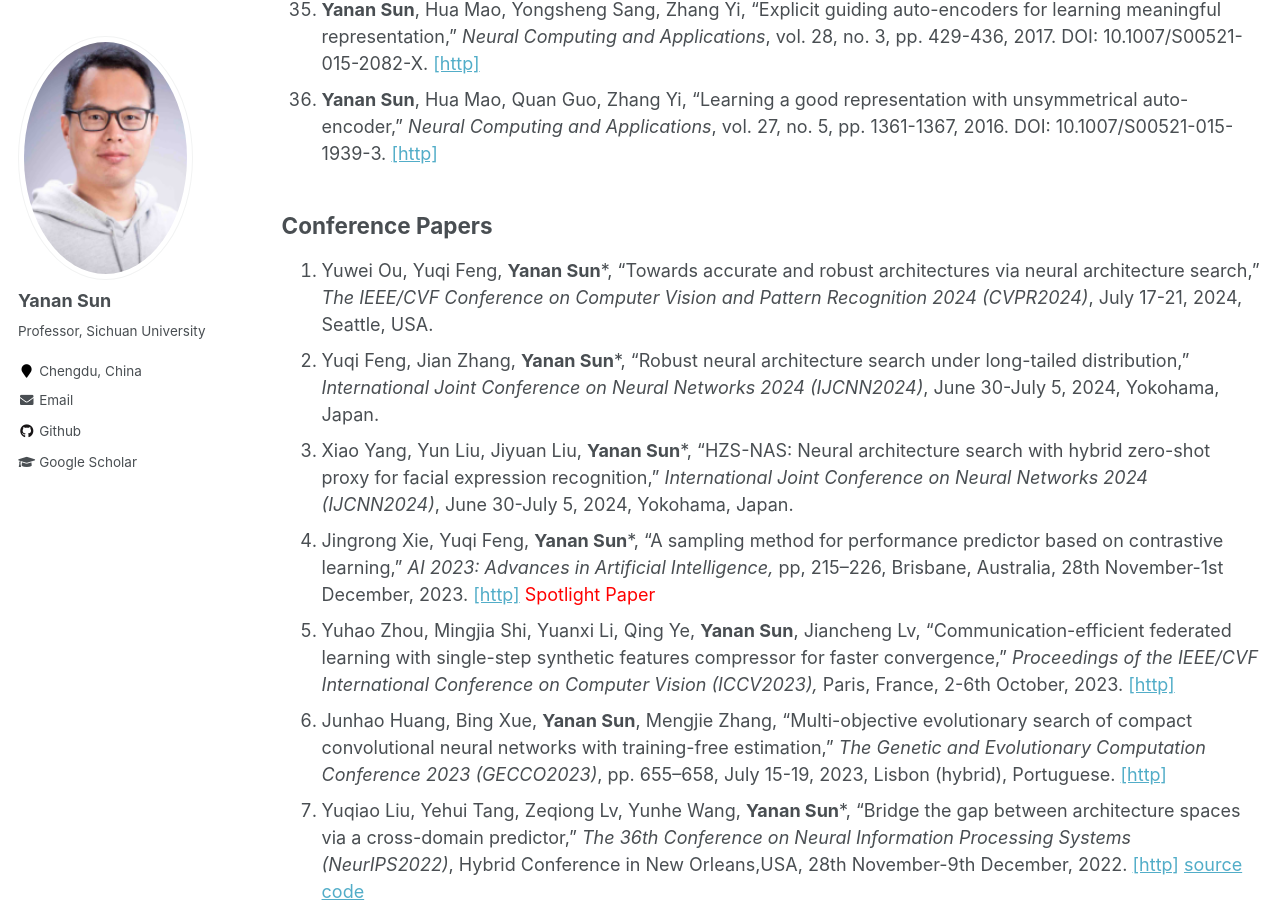
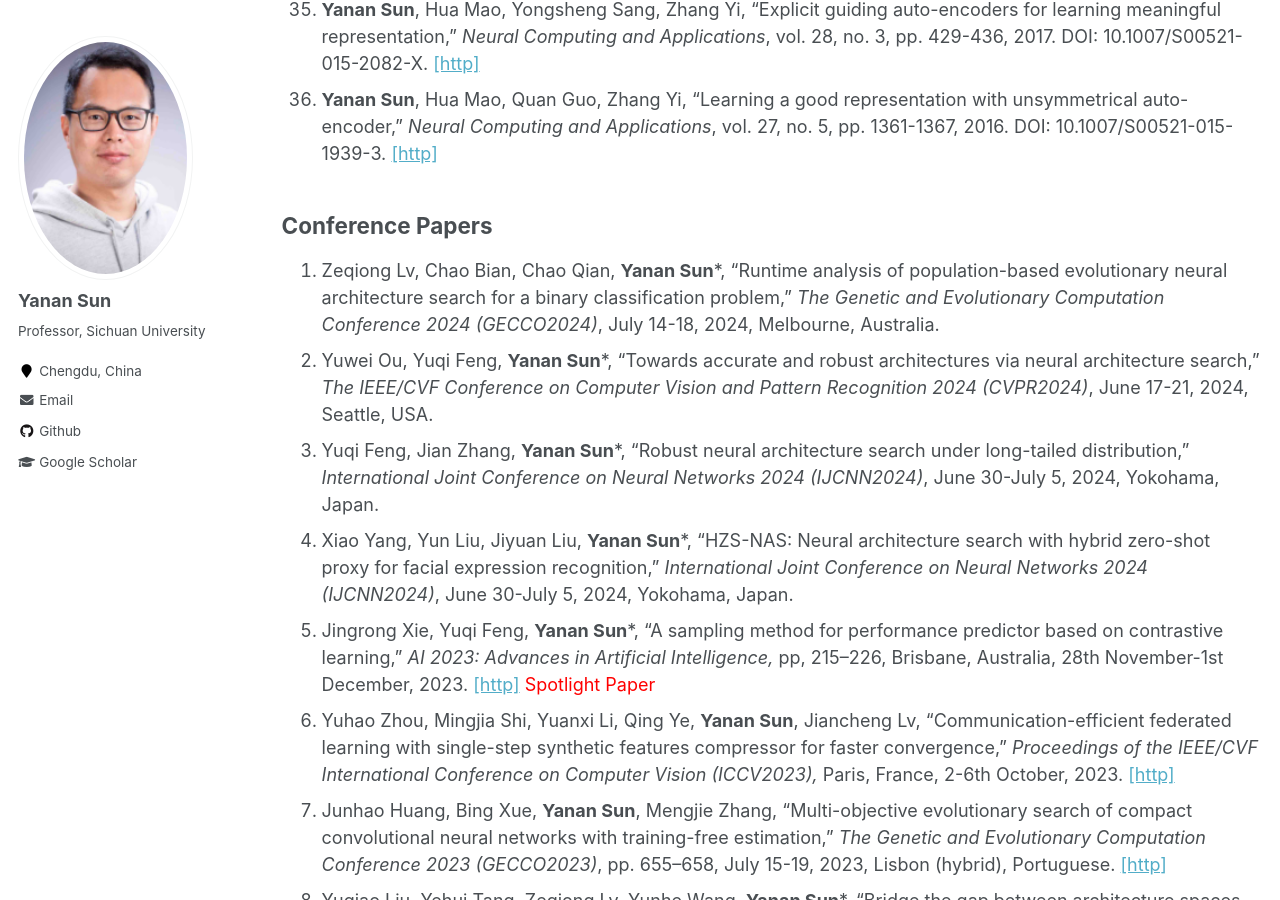
Before and after one commit to yn-sun/yn-sun.github.io, a Jekyll site: the page built from _pages/publications.md, in a window 1280 px wide and 900 px high, scrolled down 3876 px. Built offline with Jekyll 4.4.1, drawn with Linux system fonts in a browser that asks for light colours; comment, search, counter and statistics services are not loaded.

Commit message:
Update publications.md

```diff
--- a/_pages/publications.md
+++ b/_pages/publications.md
@@ -54,35 +54,36 @@ author_profile: true
 
 
 ## Conference Papers
-1. Yuwei Ou, Yuqi Feng, **Yanan Sun***, "Towards accurate and robust architectures via neural architecture search," <i>The IEEE/CVF Conference on Computer Vision and Pattern Recognition 2024 (CVPR2024)</i>,  July 17-21, 2024, Seattle, USA.
-2. Yuqi Feng, Jian Zhang, **Yanan Sun***, "Robust neural architecture search under long-tailed distribution," <i>International Joint Conference on Neural Networks 2024 (IJCNN2024)</i>,  June 30-July 5, 2024, Yokohama, Japan.
-3. Xiao Yang, Yun Liu, Jiyuan Liu, **Yanan Sun***, "HZS-NAS: Neural architecture search with hybrid zero-shot proxy for facial expression recognition," <i>International Joint Conference on Neural Networks 2024 (IJCNN2024)</i>,  June 30-July 5, 2024, Yokohama, Japan.
-4. Jingrong Xie, Yuqi Feng, **Yanan Sun***, "A sampling method for performance predictor based on contrastive learning," <i>AI 2023: Advances in Artificial Intelligence,</i> pp, 215–226, Brisbane, Australia, 28th November-1st December, 2023.  [[http]](https://link.springer.com/chapter/10.1007/978-981-99-8388-9_18)  <span style="color: #FF0000">Spotlight Paper</span>
-5. Yuhao Zhou, Mingjia Shi, Yuanxi Li, Qing Ye, **Yanan Sun**, Jiancheng Lv, "Communication-efficient federated learning with single-step synthetic features compressor for faster convergence," <i>Proceedings of the IEEE/CVF International Conference on Computer Vision (ICCV2023),</i> Paris, France, 2-6th October, 2023.   [[http]](https://ieeexplore.ieee.org/abstract/document/10376768)
-6. Junhao Huang, Bing Xue, **Yanan Sun**, Mengjie Zhang, "Multi-objective evolutionary search of compact convolutional neural networks with training-free estimation," <i>The Genetic and Evolutionary Computation Conference 2023 (GECCO2023)</i>, pp. 655–658, July 15-19, 2023, Lisbon (hybrid), Portuguese. [[http]](https://dl.acm.org/doi/10.1145/3583133.3590535)
-7. Yuqiao Liu, Yehui Tang, Zeqiong Lv, Yunhe Wang, **Yanan Sun***, "Bridge the gap between architecture spaces via a cross-domain predictor," <i>The 36th Conference on Neural Information Processing Systems (NeurIPS2022)</i>, Hybrid Conference in New Orleans,USA, 28th November-9th December, 2022. [[http]](https://openreview.net/pdf?id=nE6vnoHz9--) [source code](https://github.com/lyq998/CDP)
-8. Junhao Huang, Bing Xue, **Yanan Sun**, Mengjie Zhang, "EDE-NAS: An eclectic differential evolution approach to single-path neural architecture search," <i>AI 2022: AI 2022: Advances in Artificial Intelligence</i>, pp. 116-130, Perth, Western Australia, 5-8th December, 2022. [[http]](https://link.springer.com/chapter/10.1007/978-3-031-22695-3_9) [source code](https://github.com/HuangJunh/EDE-NAS)
-9. Jie Wu, Ben Feng, **Yanan Sun***, "Genetic algorithm-based transformer architecture design for neural machine translation," <i>The 5th International Conference on Machine Learning and Machine Intelligence (MLMI2022)</i>, Hangzhou, China, 23-25th September, 2022. [[http]](https://dl.acm.org/doi/abs/10.1145/3568199.3568215)  <span style="color: #FF0000">Best Paper</span>
-10. Rui Zhang, Andrew Lensen, **Yanan Sun***, "Speeding up genetic programming based symbolic regression using GPUs," <i>PRICAI 2022: Trends in Artificial Intelligence</i>, pp. 519-533, Shanghai, China, 10-13th November, 2022. [[http]](https://link.springer.com/chapter/10.1007/978-3-031-20862-1_38) [Source code](https://github.com/RayZhhh/SymbolicRegressionGPU)
-11. Jie Wu, **Yanan Sun***, "Adaptively joint pixel-wise semantic correlation in surface normal estimation," <i>International Joint Conference on Neural Networks (IJCNN 2022)</i>, Padua, Italy, 18-23th July, 2022. [[http]](https://ieeexplore.ieee.org/abstract/document/9892847)
-12. Zilin Xiao, **Yanan Sun***, "Exploring the effectiveness of appearance descriptor in DeepSORT," <i>International Joint Conference on Neural Networks (IJCNN 2022)</i>, Padua, Italy, 18-23th July, 2022. [[http]](https://ieeexplore.ieee.org/abstract/document/9892847) [Source code](https://github.com/MrZilinXiao/Exploring-DeepSORT)
-13. Shuchao Deng, **Yanan Sun***, Galvan Edgar, "Neural architecture search using genetic algorithm for facial expression recognition," <i>The Genetic and Evolutionary Computation Conference 2022 (GECCO2022)</i>, pp. 423-426, July 9-13, 2022, Boston (hybrid), USA. [[http]](https://dl.acm.org/doi/10.1145/3520304.3528884) [Source code](https://github.com/Xiaojiuwo168/GA-FER)
-14. Peng Zeng, Andrew Lensen, **Yanan Sun***, "Large scale image classification using GPU-based genetic programming," <i>The Genetic and Evolutionary Computation Conference 2022 (GECCO2022)</i>, pp. 619–622, July 9-13, 2022, Boston (hybrid), USA. [[http]](https://dl.acm.org/doi/10.1145/3520304.3528892) [source code](https://github.com/zengpengnuaa/GPU_GP)
-15. Jie Wu, **Yanan Sun***, "Evolving deep parallel neural networks for multi-task learning," <i>ICA3PP 2021: Algorithms and Architectures for Parallel Processing</i>, pp. 517–531, 3-5 December, 2021, Xiamen, China. [[http]](https://link.springer.com/chapter/10.1007/978-3-030-95388-1_34) [Source code](https://github.com/J-Wu97/EVO-MTL)
-16. Yuhan Fang, Yuqiao Liu, **Yanan Sun***, "Evolving deep neural networks for collaborative filtering," <i>ICONIP 2021: Neural Information Processing</i>, pp. 230–238, 8-12 December, 2021, BALI, Indonesia. [[http]](https://link.springer.com/chapter/10.1007/978-3-030-92310-5_27) [Source code](https://github.com/PRIEEE/Evolve-CF)
-17. Yuqiao Liu, Yehui Tang, **Yanan Sun***, "Homogeneous architecture augmentation for neural predictor," <i>Proceedings of the IEEE/CVF International Conference on Computer Vision (ICCV2021),</i> pp. 12249-12258, 2021. [[http]](https://openaccess.thecvf.com/content/ICCV2021/html/Liu_Homogeneous_Architecture_Augmentation_for_Neural_Predictor_ICCV_2021_paper.html) [Source code](https://github.com/lyq998/HAAP)
-18. Ben Feng, Dayiheng Liu, **Yanan Sun***, "Evolving transformer architecture for neural machine translation," <i>Proceedings of the Genetic and Evolutionary Computation Conference Companion (GECCO2021),</i> pp. 273-274, 2021. DOI:10.1145/3449726.3459441. [[http]](https://dl.acm.org/doi/abs/10.1145/3449726.3459441)
-19. Junhao Huang, Bing Xue, **Yanan Sun**, Mengjie Zhang, "A flexible variable-length particle swarm optimization approach to convolutional neural network architecture design," Accepted by <i>IEEE Congress on Evolutionary Computation 2021 (CEC2021)</i>, 28 June-1 July, Kraków, Poland (VIRTUAL), 2021. DOI: 10.1109/CEC45853.2021.9504716. [[http]](https://ieeexplore.ieee.org/document/9504716) [Source code](https://github.com/HuangJunh/FPSO) <span style="color: #FF0000">Best Student Paper Nomination (ONLY four among >400 accepted papers)</span>
-20. Xun Zhou, A.K. Qin, **Yanan Sun**, Kay Chen Tan, "A survey of advances in evolutionary neural architecture search," Accepted by <i>IEEE Congress on Evolutionary Computation 2021 (CEC2021)</i>, 28 June-1 July, Kraków, Poland (VIRTUAL), 2021, DOI:10.1109/CEC45853.2021.9504890. [[http]](https://ieeexplore.ieee.org/document/9504890)
-21. Jindi Lv, Qing Ye, **Yanan Sun**, Juan Zhao, Jiancheng Lv, "Heart-Darts: Classification of heartbeats using differentiable architecture search," Accepted by <i>International Joint Conference on Neural Networks (IJCNN 2021)</i>, Virtual Event, 18-22th July, 2021, DOI:10.1109/IJCNN52387.2021.9534184. [[http]](https://ieeexplore.ieee.org/document/9534184) [Source code](https://github.com/yn-sun/paper_source_code/tree/main/Heart-Darts)
-22. Wenxin Zhao, **Yanan Sun**, Bing Xue, "Improved bianry particle swarm optimization with evolutionary population dynamic for key oncogene selection," Proceedings of <i>IEEE Symposium Series on Computational Intelligence (SSCI 2020)</i>, Canberra Australia, 1-4 December, 2020, PP. 897-904. DOI: 10.1109/SSCI47803.2020.9308540. [[http]](https://ieeexplore.ieee.org/abstract/document/9308540)
-23. Yuqiao Liu, **Yanan Sun**, Bing Xue, Mengjie Zhang, "Evolving deep convolutional neural networks for hyperspectral image denoising," Proceedings of <i>International Joint Conference on Neural Networks (IJCNN 2020)</i>, Glasgow (UK), 19-24th July, 2020, DOI: 10.1109/IJCNN48605.2020.9207509. [[http]](https://ieeexplore.ieee.org/document/9207509)  [Source code](https://github.com/lyq998/pytorch)
-24. Qing Ye, Yuxuan Han, **Yanan Sun**, Jiancheng Lv, "PSO-PS:Parameter synchronization with particle swarm optimization for distributed training of deep neural networks," Proceedings of <i>International Joint Conference on Neural Networks (IJCNN 2020)</i>, Glasgow (UK), 19-24th July, 2020, DOI: 10.1109/IJCNN48605.2020.9207698. [[http]](https://ieeexplore.ieee.org/document/9207698)
-25. William Irwin-Harris, **Yanan Sun**, Bing Xue, Mengjie Zhang, "A graph-based encoding for evolutionary convolutional neural network architecture design," Proceedings of <i>IEEE Congress on Evolutionary Computation 2019 (CEC2019)</i>, Wellington, New Zealand, 2019, pp. 546-553. DOI: 10.1109/CEC.2019.8790093. [[http]](https://ieeexplore.ieee.org/document/8790093)
-26. Bin Wang, **Yanan Sun**, Bing Xue, Mengjie Zhang, "Evolving deep neural networks by multi-objective particle swarm optimization for image classification," Proceedings of <i>the Genetic and Evolutionary Computation Conference 2019 (GECCO2019)</i>, Prague, Czech Republic, 2019, PP. 490-498. DOI: 10.1145/3321707.3321735. [[http]](https://dl.acm.org/doi/10.1145/3321707.3321735)
-27. Bin Wang, **Yanan Sun**, Bing Xue, Mengjie Zhang, “A hybrid GA-PSO method for evolving architecture and short connections of deep convolutional neural networks,” <i>PRICAI 2019: Trends in Artificial Intelligence</i>, Yanuca Island, Cuvu, Fiji, 2019, pp. 650-663. DOI: 10.1007/978-3-030-29894-4_52. [[http]](https://link.springer.com/chapter/10.1007%2F978-3-030-29894-4_52)
-28. Bin Wang, **Yanan Sun**, Bing Xue, Mengjie Zhang, "A hybrid differential evolution approach to designing deep convolutional neural networks for image classification," <i>AI 2018: Advances in Artificial Intelligence</i>, Wellington, New Zealand, 2018, pp. 237-250. DOI: 10.1007/978-3-030-03991-2_24. [[http]](https://link.springer.com/chapter/10.1007%2F978-3-030-03991-2_24)
-29. **Yanan Sun**, Bing Xue, Mengjie Zhang, Gary G. Yen, "An experimental study on hyper-parameter optimization for stacked auto-encoders," Proceedings of <i>IEEE Congress on Evolutionary Computation 2018 (CEC2018)</i>, Rio de Janeiro, Brazil, 2018, pp. 638-645. DOI: 10.1109/CEC.2018.8477921. [[http]](https://ieeexplore.ieee.org/document/8477921)
-30. Bin Wang, **Yanan Sun**, Bing Xue, Mengjie Zhang, "Evolving deep convolutional neural networks by variable-length particle swarm optimization for image classification," Proceedings of <i>IEEE Congress on Evolutionary Computation 2018 (CEC2018)</i>, Rio de Janeiro, Brazil, 2018, pp. 1514-1521. DOI: 10.1109/CEC.2018.8477735. [[http]](https://ieeexplore.ieee.org/abstract/document/8477735)
-31. **Yanan Sun**, Gary G. Yen, Zhang Yi, "Global View-based selection mechanism for many-objective evolutionary algorithm," Proceedings of <i>IEEE Congress on Evolutionary Computation 2017 (CEC2017)</i>, Donostia-San Sebastián, Spain, 2017, pp. 427-434. DOI: 10.1109/CEC.2017.7969343. [[http]](https://ieeexplore.ieee.org/document/7969343)
-32. **Yanan Sun**, Gary G. Yen, Hua Mao, Zhang Yi, "Manifold dimension reduction based clustering for multi-objective evolutionary algorithm," Proceedings of <i>IEEE Congress on Evolutionary Computation 2016 (CEC2016)</i>, Vancouver, Canada, 2016, pp. 3785-3792. DOI: 10.1109/CEC.2016.7744269. [[http]](https://ieeexplore.ieee.org/document/7744269)
+1. Zeqiong Lv, Chao Bian, Chao Qian, **Yanan Sun***, "Runtime analysis of population-based evolutionary neural architecture search for a binary classification problem," <i>The Genetic and Evolutionary Computation Conference 2024 (GECCO2024)</i>,  July 14-18, 2024, Melbourne, Australia.
+2. Yuwei Ou, Yuqi Feng, **Yanan Sun***, "Towards accurate and robust architectures via neural architecture search," <i>The IEEE/CVF Conference on Computer Vision and Pattern Recognition 2024 (CVPR2024)</i>,  June 17-21, 2024, Seattle, USA.
+3. Yuqi Feng, Jian Zhang, **Yanan Sun***, "Robust neural architecture search under long-tailed distribution," <i>International Joint Conference on Neural Networks 2024 (IJCNN2024)</i>,  June 30-July 5, 2024, Yokohama, Japan.
+4. Xiao Yang, Yun Liu, Jiyuan Liu, **Yanan Sun***, "HZS-NAS: Neural architecture search with hybrid zero-shot proxy for facial expression recognition," <i>International Joint Conference on Neural Networks 2024 (IJCNN2024)</i>,  June 30-July 5, 2024, Yokohama, Japan.
+5. Jingrong Xie, Yuqi Feng, **Yanan Sun***, "A sampling method for performance predictor based on contrastive learning," <i>AI 2023: Advances in Artificial Intelligence,</i> pp, 215–226, Brisbane, Australia, 28th November-1st December, 2023.  [[http]](https://link.springer.com/chapter/10.1007/978-981-99-8388-9_18)  <span style="color: #FF0000">Spotlight Paper</span>
+6. Yuhao Zhou, Mingjia Shi, Yuanxi Li, Qing Ye, **Yanan Sun**, Jiancheng Lv, "Communication-efficient federated learning with single-step synthetic features compressor for faster convergence," <i>Proceedings of the IEEE/CVF International Conference on Computer Vision (ICCV2023),</i> Paris, France, 2-6th October, 2023.   [[http]](https://ieeexplore.ieee.org/abstract/document/10376768)
+7. Junhao Huang, Bing Xue, **Yanan Sun**, Mengjie Zhang, "Multi-objective evolutionary search of compact convolutional neural networks with training-free estimation," <i>The Genetic and Evolutionary Computation Conference 2023 (GECCO2023)</i>, pp. 655–658, July 15-19, 2023, Lisbon (hybrid), Portuguese. [[http]](https://dl.acm.org/doi/10.1145/3583133.3590535)
+8. Yuqiao Liu, Yehui Tang, Zeqiong Lv, Yunhe Wang, **Yanan Sun***, "Bridge the gap between architecture spaces via a cross-domain predictor," <i>The 36th Conference on Neural Information Processing Systems (NeurIPS2022)</i>, Hybrid Conference in New Orleans,USA, 28th November-9th December, 2022. [[http]](https://openreview.net/pdf?id=nE6vnoHz9--) [source code](https://github.com/lyq998/CDP)
+9. Junhao Huang, Bing Xue, **Yanan Sun**, Mengjie Zhang, "EDE-NAS: An eclectic differential evolution approach to single-path neural architecture search," <i>AI 2022: AI 2022: Advances in Artificial Intelligence</i>, pp. 116-130, Perth, Western Australia, 5-8th December, 2022. [[http]](https://link.springer.com/chapter/10.1007/978-3-031-22695-3_9) [source code](https://github.com/HuangJunh/EDE-NAS)
+10. Jie Wu, Ben Feng, **Yanan Sun***, "Genetic algorithm-based transformer architecture design for neural machine translation," <i>The 5th International Conference on Machine Learning and Machine Intelligence (MLMI2022)</i>, Hangzhou, China, 23-25th September, 2022. [[http]](https://dl.acm.org/doi/abs/10.1145/3568199.3568215)  <span style="color: #FF0000">Best Paper</span>
+11. Rui Zhang, Andrew Lensen, **Yanan Sun***, "Speeding up genetic programming based symbolic regression using GPUs," <i>PRICAI 2022: Trends in Artificial Intelligence</i>, pp. 519-533, Shanghai, China, 10-13th November, 2022. [[http]](https://link.springer.com/chapter/10.1007/978-3-031-20862-1_38) [Source code](https://github.com/RayZhhh/SymbolicRegressionGPU)
+12. Jie Wu, **Yanan Sun***, "Adaptively joint pixel-wise semantic correlation in surface normal estimation," <i>International Joint Conference on Neural Networks (IJCNN 2022)</i>, Padua, Italy, 18-23th July, 2022. [[http]](https://ieeexplore.ieee.org/abstract/document/9892847)
+13. Zilin Xiao, **Yanan Sun***, "Exploring the effectiveness of appearance descriptor in DeepSORT," <i>International Joint Conference on Neural Networks (IJCNN 2022)</i>, Padua, Italy, 18-23th July, 2022. [[http]](https://ieeexplore.ieee.org/abstract/document/9892847) [Source code](https://github.com/MrZilinXiao/Exploring-DeepSORT)
+14. Shuchao Deng, **Yanan Sun***, Galvan Edgar, "Neural architecture search using genetic algorithm for facial expression recognition," <i>The Genetic and Evolutionary Computation Conference 2022 (GECCO2022)</i>, pp. 423-426, July 9-13, 2022, Boston (hybrid), USA. [[http]](https://dl.acm.org/doi/10.1145/3520304.3528884) [Source code](https://github.com/Xiaojiuwo168/GA-FER)
+15. Peng Zeng, Andrew Lensen, **Yanan Sun***, "Large scale image classification using GPU-based genetic programming," <i>The Genetic and Evolutionary Computation Conference 2022 (GECCO2022)</i>, pp. 619–622, July 9-13, 2022, Boston (hybrid), USA. [[http]](https://dl.acm.org/doi/10.1145/3520304.3528892) [source code](https://github.com/zengpengnuaa/GPU_GP)
+16. Jie Wu, **Yanan Sun***, "Evolving deep parallel neural networks for multi-task learning," <i>ICA3PP 2021: Algorithms and Architectures for Parallel Processing</i>, pp. 517–531, 3-5 December, 2021, Xiamen, China. [[http]](https://link.springer.com/chapter/10.1007/978-3-030-95388-1_34) [Source code](https://github.com/J-Wu97/EVO-MTL)
+17. Yuhan Fang, Yuqiao Liu, **Yanan Sun***, "Evolving deep neural networks for collaborative filtering," <i>ICONIP 2021: Neural Information Processing</i>, pp. 230–238, 8-12 December, 2021, BALI, Indonesia. [[http]](https://link.springer.com/chapter/10.1007/978-3-030-92310-5_27) [Source code](https://github.com/PRIEEE/Evolve-CF)
+18. Yuqiao Liu, Yehui Tang, **Yanan Sun***, "Homogeneous architecture augmentation for neural predictor," <i>Proceedings of the IEEE/CVF International Conference on Computer Vision (ICCV2021),</i> pp. 12249-12258, 2021. [[http]](https://openaccess.thecvf.com/content/ICCV2021/html/Liu_Homogeneous_Architecture_Augmentation_for_Neural_Predictor_ICCV_2021_paper.html) [Source code](https://github.com/lyq998/HAAP)
+19. Ben Feng, Dayiheng Liu, **Yanan Sun***, "Evolving transformer architecture for neural machine translation," <i>Proceedings of the Genetic and Evolutionary Computation Conference Companion (GECCO2021),</i> pp. 273-274, 2021. DOI:10.1145/3449726.3459441. [[http]](https://dl.acm.org/doi/abs/10.1145/3449726.3459441)
+20. Junhao Huang, Bing Xue, **Yanan Sun**, Mengjie Zhang, "A flexible variable-length particle swarm optimization approach to convolutional neural network architecture design," Accepted by <i>IEEE Congress on Evolutionary Computation 2021 (CEC2021)</i>, 28 June-1 July, Kraków, Poland (VIRTUAL), 2021. DOI: 10.1109/CEC45853.2021.9504716. [[http]](https://ieeexplore.ieee.org/document/9504716) [Source code](https://github.com/HuangJunh/FPSO) <span style="color: #FF0000">Best Student Paper Nomination (ONLY four among >400 accepted papers)</span>
+21. Xun Zhou, A.K. Qin, **Yanan Sun**, Kay Chen Tan, "A survey of advances in evolutionary neural architecture search," Accepted by <i>IEEE Congress on Evolutionary Computation 2021 (CEC2021)</i>, 28 June-1 July, Kraków, Poland (VIRTUAL), 2021, DOI:10.1109/CEC45853.2021.9504890. [[http]](https://ieeexplore.ieee.org/document/9504890)
+22. Jindi Lv, Qing Ye, **Yanan Sun**, Juan Zhao, Jiancheng Lv, "Heart-Darts: Classification of heartbeats using differentiable architecture search," Accepted by <i>International Joint Conference on Neural Networks (IJCNN 2021)</i>, Virtual Event, 18-22th July, 2021, DOI:10.1109/IJCNN52387.2021.9534184. [[http]](https://ieeexplore.ieee.org/document/9534184) [Source code](https://github.com/yn-sun/paper_source_code/tree/main/Heart-Darts)
+23. Wenxin Zhao, **Yanan Sun**, Bing Xue, "Improved bianry particle swarm optimization with evolutionary population dynamic for key oncogene selection," Proceedings of <i>IEEE Symposium Series on Computational Intelligence (SSCI 2020)</i>, Canberra Australia, 1-4 December, 2020, PP. 897-904. DOI: 10.1109/SSCI47803.2020.9308540. [[http]](https://ieeexplore.ieee.org/abstract/document/9308540)
+24. Yuqiao Liu, **Yanan Sun**, Bing Xue, Mengjie Zhang, "Evolving deep convolutional neural networks for hyperspectral image denoising," Proceedings of <i>International Joint Conference on Neural Networks (IJCNN 2020)</i>, Glasgow (UK), 19-24th July, 2020, DOI: 10.1109/IJCNN48605.2020.9207509. [[http]](https://ieeexplore.ieee.org/document/9207509)  [Source code](https://github.com/lyq998/pytorch)
+25. Qing Ye, Yuxuan Han, **Yanan Sun**, Jiancheng Lv, "PSO-PS:Parameter synchronization with particle swarm optimization for distributed training of deep neural networks," Proceedings of <i>International Joint Conference on Neural Networks (IJCNN 2020)</i>, Glasgow (UK), 19-24th July, 2020, DOI: 10.1109/IJCNN48605.2020.9207698. [[http]](https://ieeexplore.ieee.org/document/9207698)
+26. William Irwin-Harris, **Yanan Sun**, Bing Xue, Mengjie Zhang, "A graph-based encoding for evolutionary convolutional neural network architecture design," Proceedings of <i>IEEE Congress on Evolutionary Computation 2019 (CEC2019)</i>, Wellington, New Zealand, 2019, pp. 546-553. DOI: 10.1109/CEC.2019.8790093. [[http]](https://ieeexplore.ieee.org/document/8790093)
+27. Bin Wang, **Yanan Sun**, Bing Xue, Mengjie Zhang, "Evolving deep neural networks by multi-objective particle swarm optimization for image classification," Proceedings of <i>the Genetic and Evolutionary Computation Conference 2019 (GECCO2019)</i>, Prague, Czech Republic, 2019, PP. 490-498. DOI: 10.1145/3321707.3321735. [[http]](https://dl.acm.org/doi/10.1145/3321707.3321735)
+28. Bin Wang, **Yanan Sun**, Bing Xue, Mengjie Zhang, “A hybrid GA-PSO method for evolving architecture and short connections of deep convolutional neural networks,” <i>PRICAI 2019: Trends in Artificial Intelligence</i>, Yanuca Island, Cuvu, Fiji, 2019, pp. 650-663. DOI: 10.1007/978-3-030-29894-4_52. [[http]](https://link.springer.com/chapter/10.1007%2F978-3-030-29894-4_52)
+29. Bin Wang, **Yanan Sun**, Bing Xue, Mengjie Zhang, "A hybrid differential evolution approach to designing deep convolutional neural networks for image classification," <i>AI 2018: Advances in Artificial Intelligence</i>, Wellington, New Zealand, 2018, pp. 237-250. DOI: 10.1007/978-3-030-03991-2_24. [[http]](https://link.springer.com/chapter/10.1007%2F978-3-030-03991-2_24)
+30. **Yanan Sun**, Bing Xue, Mengjie Zhang, Gary G. Yen, "An experimental study on hyper-parameter optimization for stacked auto-encoders," Proceedings of <i>IEEE Congress on Evolutionary Computation 2018 (CEC2018)</i>, Rio de Janeiro, Brazil, 2018, pp. 638-645. DOI: 10.1109/CEC.2018.8477921. [[http]](https://ieeexplore.ieee.org/document/8477921)
+31. Bin Wang, **Yanan Sun**, Bing Xue, Mengjie Zhang, "Evolving deep convolutional neural networks by variable-length particle swarm optimization for image classification," Proceedings of <i>IEEE Congress on Evolutionary Computation 2018 (CEC2018)</i>, Rio de Janeiro, Brazil, 2018, pp. 1514-1521. DOI: 10.1109/CEC.2018.8477735. [[http]](https://ieeexplore.ieee.org/abstract/document/8477735)
+32. **Yanan Sun**, Gary G. Yen, Zhang Yi, "Global View-based selection mechanism for many-objective evolutionary algorithm," Proceedings of <i>IEEE Congress on Evolutionary Computation 2017 (CEC2017)</i>, Donostia-San Sebastián, Spain, 2017, pp. 427-434. DOI: 10.1109/CEC.2017.7969343. [[http]](https://ieeexplore.ieee.org/document/7969343)
+33. **Yanan Sun**, Gary G. Yen, Hua Mao, Zhang Yi, "Manifold dimension reduction based clustering for multi-objective evolutionary algorithm," Proceedings of <i>IEEE Congress on Evolutionary Computation 2016 (CEC2016)</i>, Vancouver, Canada, 2016, pp. 3785-3792. DOI: 10.1109/CEC.2016.7744269. [[http]](https://ieeexplore.ieee.org/document/7744269)
```
